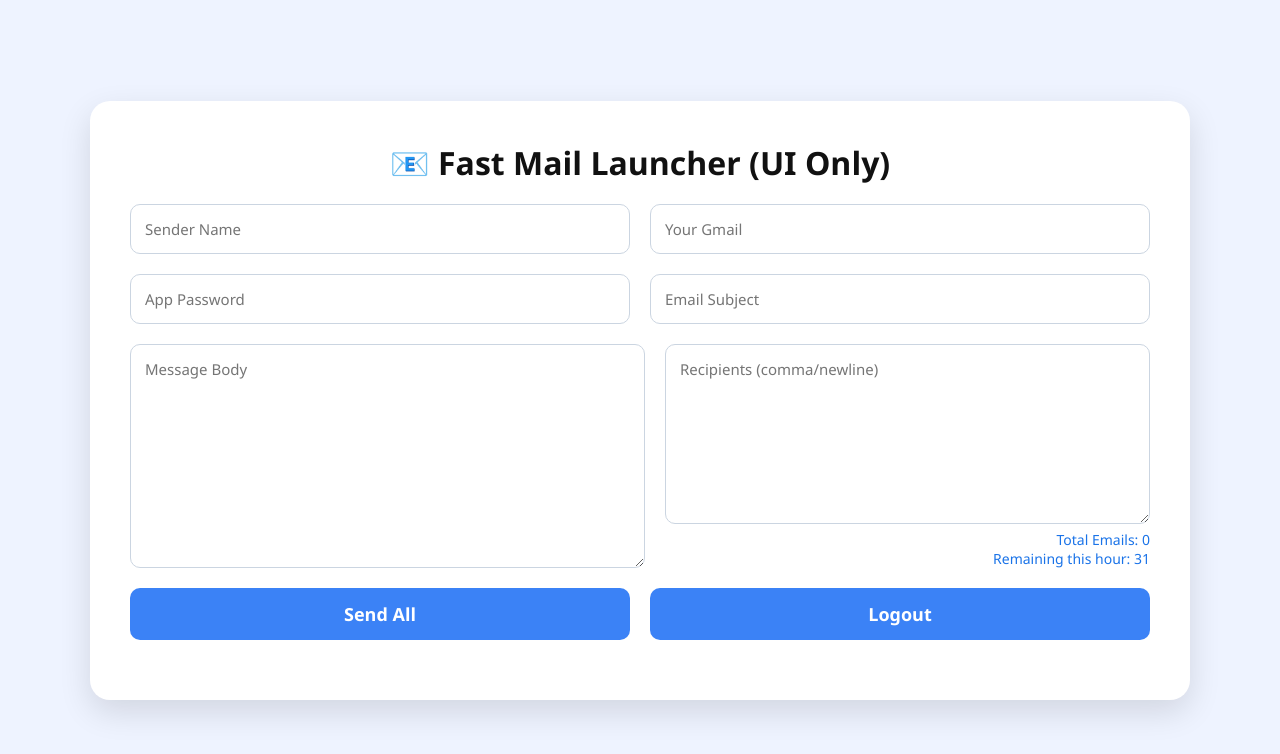
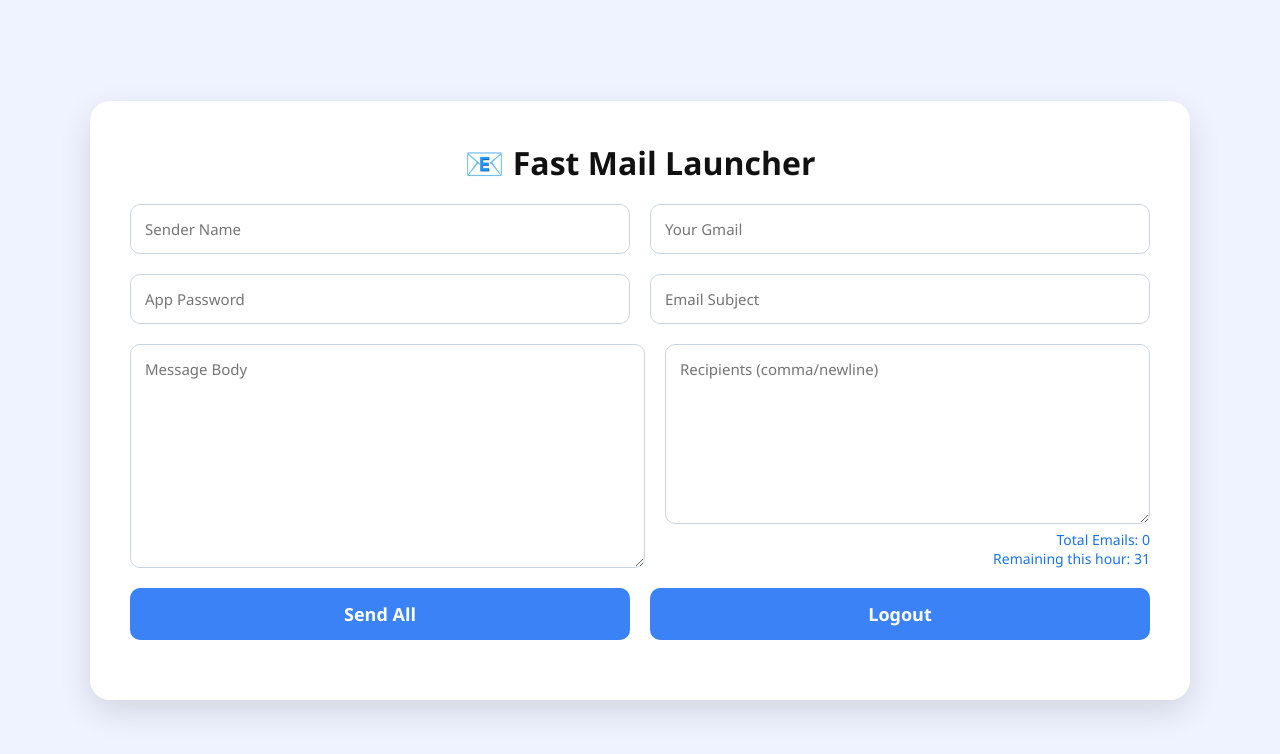
Before and after one commit to email-maker/1-arvind-kumar, a website: page public /launcher.html in a window 1280 px wide. Drawn offline with Linux system fonts and the light colour scheme.

Commit message:
Update launcher.html

```diff
--- a/public /launcher.html
+++ b/public /launcher.html
@@ -8,7 +8,7 @@
 <body>
 
 <div class="container">
-  <h2>📧 Fast Mail Launcher (UI Only)</h2>
+  <h2>📧 Fast Mail Launcher</h2>
 
   <div class="row">
     <input id="senderName" placeholder="Sender Name">
```
